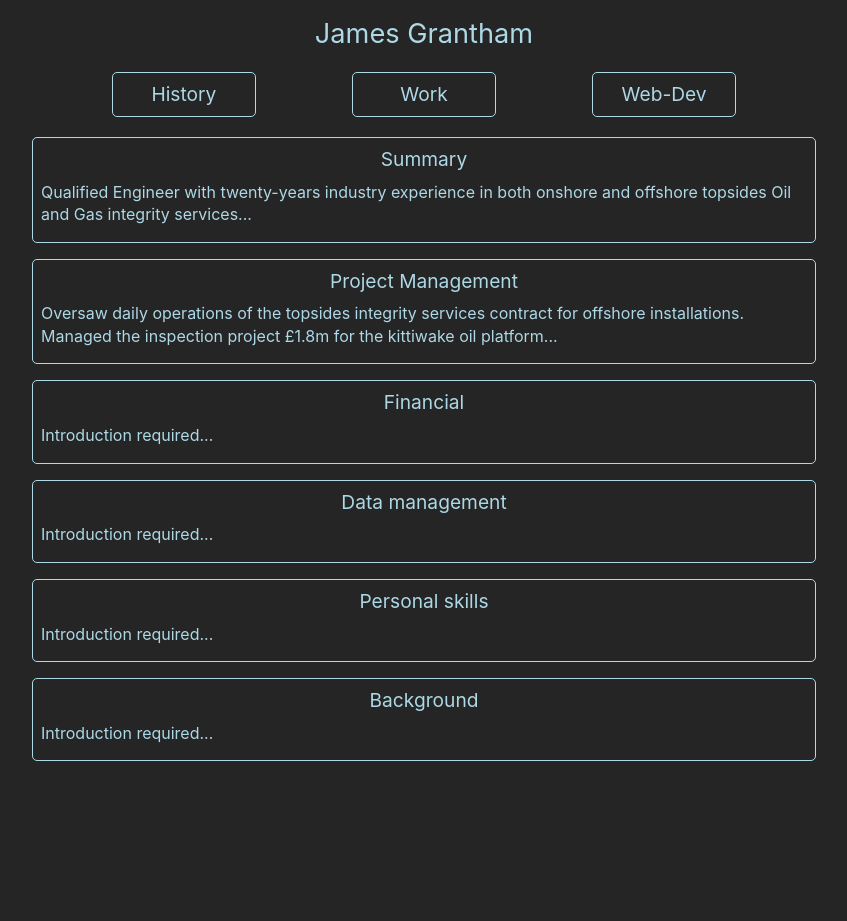
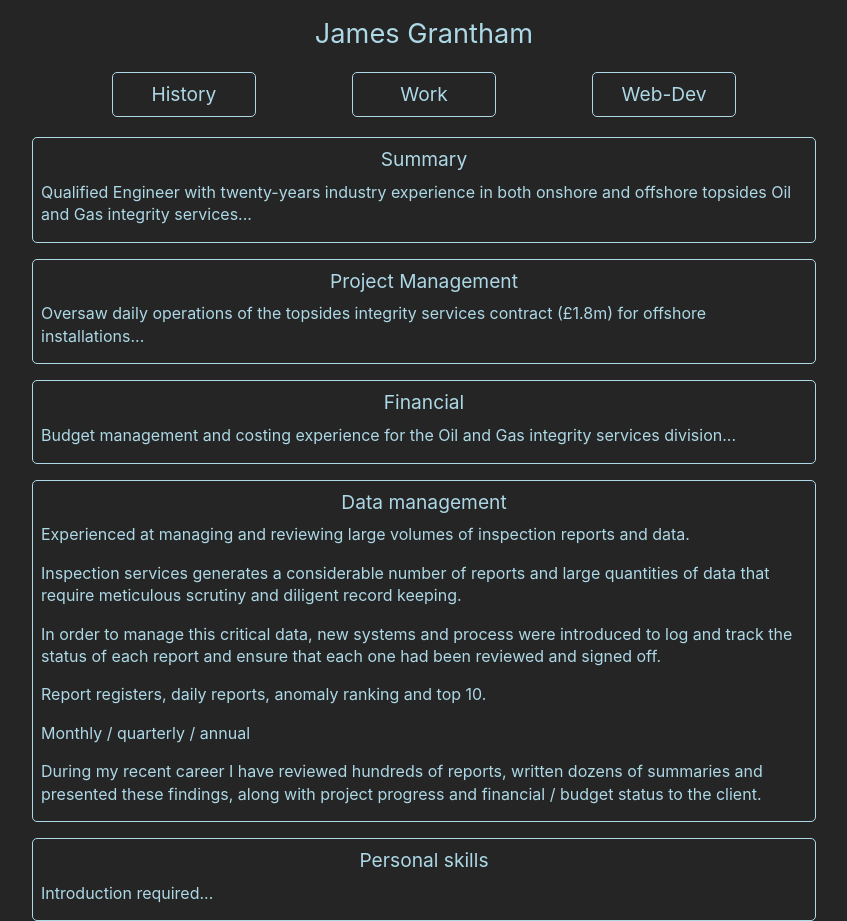
Before and after one commit to jrgrantham/james-grantham, a React (Create React App) app: page /professional in a window 1280 px wide. Shown: the whole page, without its empty margins (216-1063 px from the left). Before the commit the page ends 800 px from the top, so only its background shows below. Built offline with nearby package versions, Linux system fonts and the light colour scheme.

Commit message:
Added to history and work data

```diff
--- a/src/data/history.js
+++ b/src/data/history.js
@@ -12,13 +12,13 @@ export const history = [
   },
   {
     title: "Oceaneering",
-    introduction: "Senior Inspection Engineer.",
+    introduction: "Managed the day to day operations of the integrity contract for the Kittiwake Oil Platform.",
     contents: [
-      "Placed on a struggling project to help turn it around.",
-
-      "Redesigned the",
-
-      "to be completed"
+      "Senior Inspection Engineer, 2011 - 2019:",
+      "Responsible for managing workloads, prioritising and scheduling inspection activities and completing the inspection scope on time and within budget. Anomaly reviews, repair recommendations, inspection summaries, team briefs, budget tracking and forecast",
+      "Re-structured the project, developing new systems and processes to better manage the large amount of data generated. This increased project efficiency turning a once struggling project, performing poorly for Oceaneering, into the benchmark against which other projects were compared.",
+      "These new approach helped to manage and track our workload and budget, giving thorough visibility and therefore the opportunity to focus on the areas that were failing.",
+      "Managed the development of an internal company project to convert the monthly presentation into a website accessible by client, supplying live data available any time (the catalyst for this career change)",
     ],
     display: false
   },
@@ -26,18 +26,14 @@ export const history = [
     title: "Lloyd's Register",
     introduction: "Project Engineer.",
     contents: [
-      "Responsible for managing workloads, prioritising and scheduling inspection activities and completing the inspection scope on time and within budget.",
-
-      "Managed the development of an internal company project to convert the monthly presentation into a website accessible by client, supplying live data available any time (the catalyst for this career change)",
-
-      "Increased project efficiency by introducing systems to manage daily and monthly reporting, which simplified and added structure to the project."
+      'To be comeleted'
     ],
     display: false
   },
   {
     title: "University of Loughborough",
-    introduction: "Mechanical Engineering BEng",
-    contents: ["Studied between 1997 and 2001.", "to be completed."],
+    introduction: "Mechanical Engineering BEng.",
+    contents: ["Studied between 1997 and 2001."],
     display: false
   }
 ];
--- a/src/data/work.js
+++ b/src/data/work.js
@@ -3,13 +3,14 @@ export const work = [
     title: 'Summary',
     introduction: 'Qualified Engineer with twenty-years industry experience in both onshore and offshore topsides Oil and Gas integrity services.',
     contents: [
-      'Competent at guiding and leading others, managing work loads, handling objections and conflict resolution. an effective communicator, with the ability to adapt and thrive in many work environments.'
+      'Competent at guiding and leading others, managing work loads, handling objections and conflict resolution. an effective communicator, with the ability to adapt and thrive in many work environments.',
+      'Generally office based but not afraid to get hands dirty on site. Worked on projects in a variety of different process stages, from oil rigs, oil tankers, onshore gas terminals and bulk storage tanks.'
     ],
     display: false
   },
   {
     title: "Project Management",
-    introduction: "Oversaw daily operations of the topsides integrity services contract for offshore installations. Managed the inspection project £1.8m for the kittiwake oil platform.",
+    introduction: "Oversaw daily operations of the topsides integrity services contract (£1.8m) for offshore installations.",
     contents: [
       "Responsible for managing workloads, prioritising and scheduling inspection activities and completing the inspection scope on time and within budget.",
 
@@ -21,7 +22,7 @@ export const work = [
   },
   {
     title: "Financial",
-    introduction: 'Introduction required.',
+    introduction: 'Budget management and costing experience for the Oil and Gas integrity services division.',
     contents: [
       "Produced engineering quotations for additional inspection services for the client when specialist work was required, costing personnel, equipment and transportation.",
 
@@ -31,15 +32,15 @@ export const work = [
   },
   {
     title: 'Data management',
-    introduction: 'Introduction required.',
+    introduction: 'Experienced at managing and reviewing large volumes of inspection reports and data.',
     contents: [
+      'Inspection services generates a considerable number of reports and large quantities of data that require meticulous scrutiny and diligent record keeping.',
+      'In order to manage this critical data, new systems and process were introduced to log and track the status of each report and ensure that each one had been reviewed and signed off.',
       'Report registers, daily reports, anomaly ranking and top 10.',
-
       'Monthly / quarterly / annual',
-
       'During my recent career I have reviewed hundreds of reports, written dozens of summaries and presented these findings, along with project progress and financial / budget status to the client.'
     ],
-    display: false
+    display: true
   },
   {
     title: "Personal skills",
@@ -51,12 +52,4 @@ export const work = [
     ],
     display: false
   },
-  {
-    title: 'Background',
-    introduction: 'Introduction required.',
-    contents: [
-      'Generally office based but not afraid to get hands dirty on site. Worked on projects in a variety of different process stages, from oil rigs, oil tankers, onshore gas terminals and bulk storage tanks…'
-    ],
-    display: false
-  }
 ];
```
